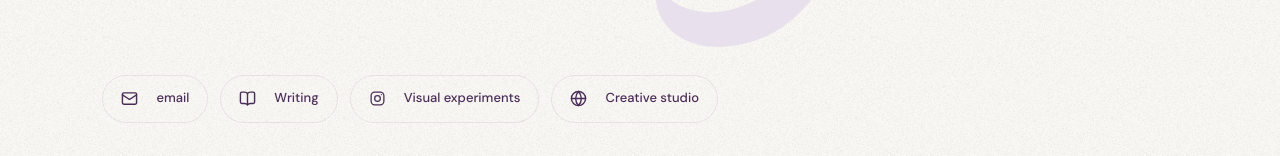
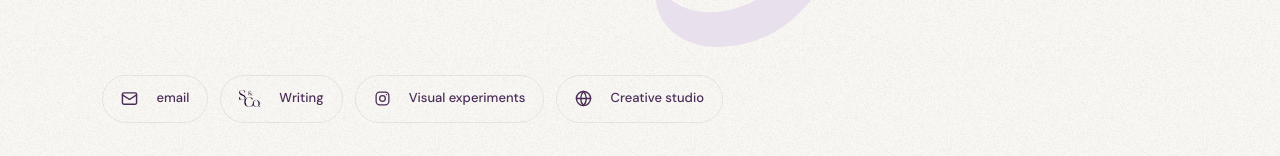
Before and after one commit to Sergio-Pineros/sergiopineros, a Next.js app: page / in a window 1280 px wide. Shown: the part 2347-2503 px from the top of the page. Built offline with nearby package versions, Linux system fonts and the light colour scheme; a web font is replaced by a local one.

Commit message:
Use studio mark in portfolio footer

```diff
--- a/app/globals.css
+++ b/app/globals.css
@@ -801,6 +801,12 @@ button:focus-visible {
   padding: 0;
   justify-content: center;
   font-size: 18px;
+}
+
+.footer__studio-icon {
+  flex: none;
+  object-fit: contain;
+  filter: brightness(0) saturate(100%) invert(8%) sepia(67%) saturate(2050%) hue-rotate(258deg) brightness(77%) contrast(112%);
 }
 
 @media (max-width: 700px) {
--- a/components/Portfolio.tsx
+++ b/components/Portfolio.tsx
@@ -5,7 +5,7 @@ import gsap from "gsap";
 import { ScrollTrigger } from "gsap/ScrollTrigger";
 import { useGSAP } from "@gsap/react";
 import Image from "next/image";
-import { Mail, BookOpen, Globe } from "lucide-react";
+import { Mail, Globe } from "lucide-react";
 import { InstagramIcon } from "@/components/SocialIcons";
 import { ThemeProvider } from "next-themes";
 import ScreenLoader from "@/components/ScreenLoader";
@@ -70,7 +70,7 @@ export default function Portfolio() {
             <nav className="footer__actions" aria-label="Footer">
               <a href="mailto:hello@sergioatelier.co" className="footer__pill"><Mail size={17} aria-hidden="true" /> email</a>
               {CREATIVE_LINKS.map((link, i) => (
-                <a key={link.href} href={link.href} className="footer__pill" target="_blank" rel="noopener noreferrer">{i === 0 ? <BookOpen size={17} aria-hidden="true" /> : i === 1 ? <InstagramIcon size={17} /> : <Globe size={17} aria-hidden="true" />}{link.label}</a>
+                <a key={link.href} href={link.href} className="footer__pill" target="_blank" rel="noopener noreferrer">{i === 0 ? <Image src="/studio-icon.png" alt="" width={22} height={17} className="footer__studio-icon" aria-hidden="true" /> : i === 1 ? <InstagramIcon size={17} /> : <Globe size={17} aria-hidden="true" />}{link.label}</a>
               ))}
             </nav>
           </footer>
```
Also changed, not shown: public/studio-icon.png (added).
